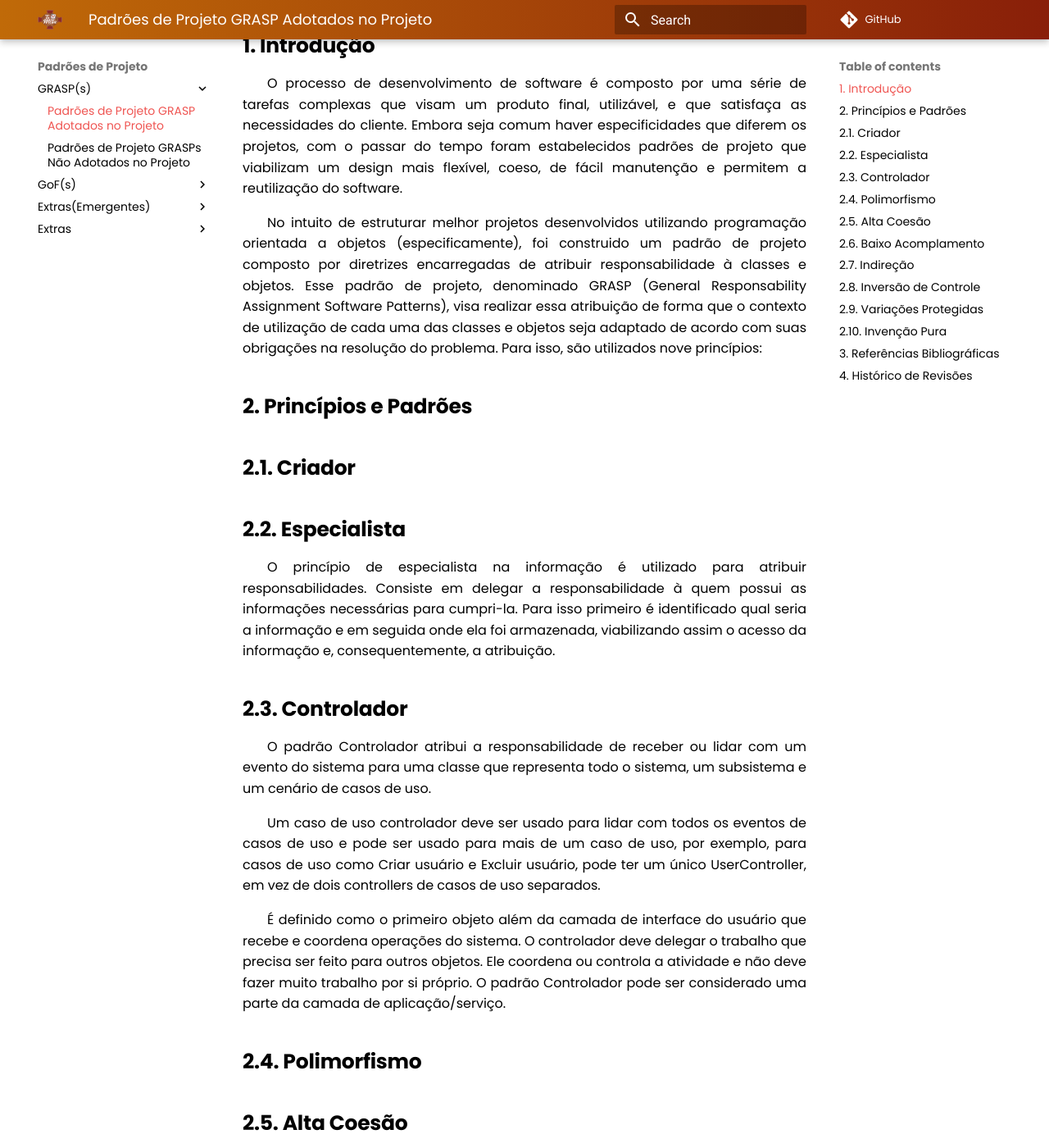
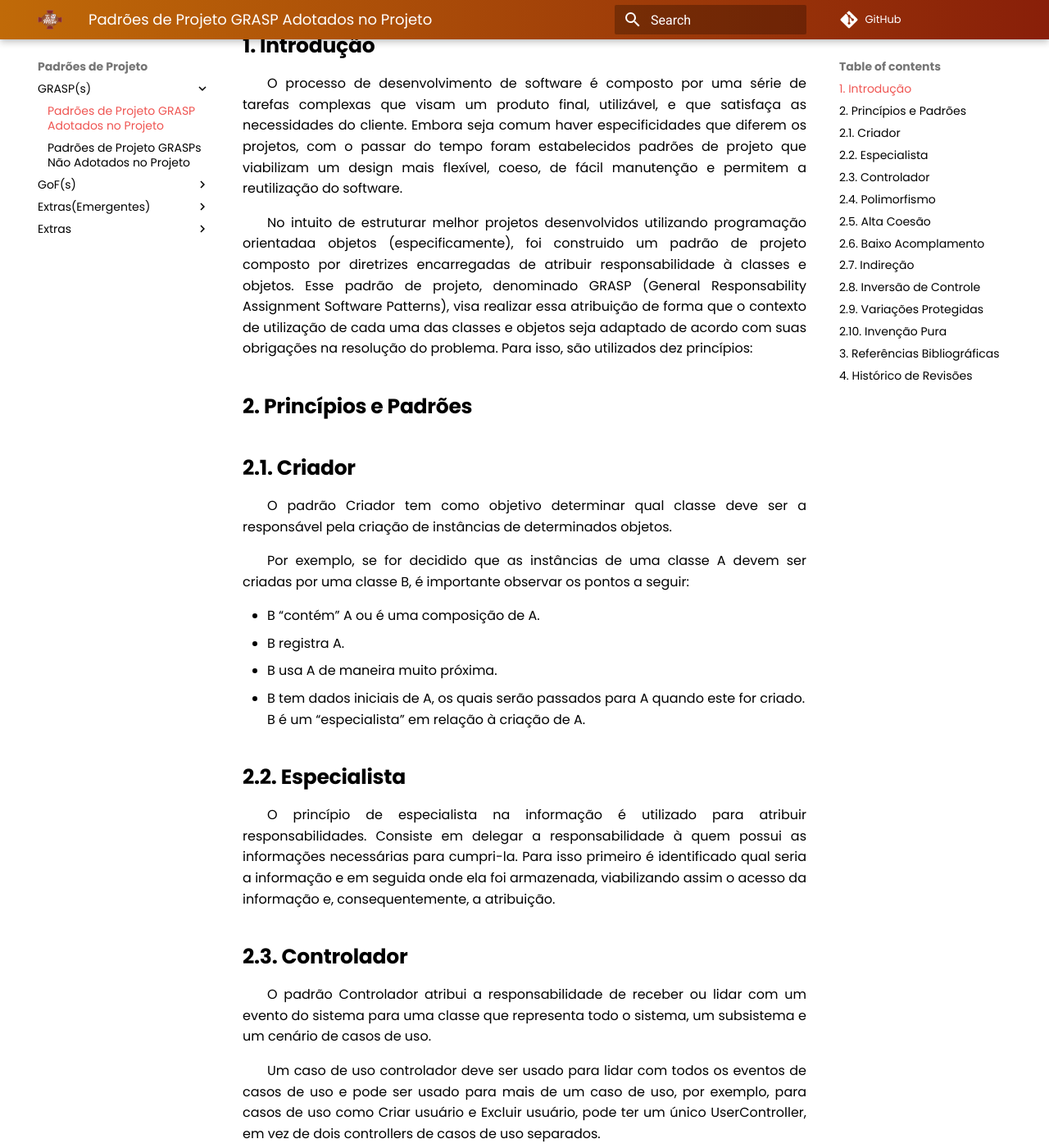
Before and after one commit to UnBArqDsw2021-1/2021.1_G02_TaNaMesa_docs, an MkDocs documentation site: the page built from docs/3-Padroes-de-Projeto/GRASPs/Padroes-Adotados-no-Projeto.md, in a window 1280 px wide and 1400 px high, scrolled down 231 px. Shown: the whole window at 82% size. Built offline with MkDocs 1.6.1 and Material for MkDocs 9.7.7, drawn with Linux system fonts in a browser that asks for light colours; comment, search, counter and statistics services are not loaded; some of the changed text lies outside the part shown.

Commit message:
(#99) Adicionando 3 padrões GRASPs

```diff
--- a/docs/3-Padroes-de-Projeto/GRASPs/Padroes-Adotados-no-Projeto.md
+++ b/docs/3-Padroes-de-Projeto/GRASPs/Padroes-Adotados-no-Projeto.md
@@ -2,10 +2,20 @@
 ## 1. Introdução
 O processo de desenvolvimento de software é composto por uma série de tarefas complexas que visam um produto final, utilizável, e que satisfaça as necessidades do cliente. Embora seja comum haver especificidades que diferem os projetos, com o passar do tempo foram estabelecidos padrões de projeto que viabilizam um design mais flexível, coeso, de fácil manutenção e permitem a reutilização do software.
 
-No intuito de estruturar melhor projetos desenvolvidos utilizando programação orientada a objetos (especificamente), foi construido um padrão de projeto composto por diretrizes encarregadas de atribuir responsabilidade à classes e objetos. Esse padrão de projeto, denominado GRASP (General Responsability Assignment Software Patterns), visa realizar essa atribuição de forma que o contexto de utilização de cada uma das classes e objetos seja adaptado de acordo com suas obrigações na resolução do problema. Para isso, são utilizados nove princípios:
+No intuito de estruturar melhor projetos desenvolvidos utilizando programação orientadaa objetos (especificamente), foi construido um padrão de projeto composto por diretrizes encarregadas de atribuir responsabilidade à classes e objetos. Esse padrão de projeto, denominado GRASP (General Responsability Assignment Software Patterns), visa realizar essa atribuição de forma que o contexto de utilização de cada uma das classes e objetos seja adaptado de acordo com suas obrigações na resolução do problema. Para isso, são utilizados dez princípios:
 
 ## 2. Princípios e Padrões
 ## 2.1. Criador
+O padrão Criador tem como objetivo determinar qual classe deve ser a responsável pela criação
+de instâncias de determinados objetos.
+
+Por exemplo, se for decidido que as instâncias de uma classe A devem ser criadas por uma
+classe B, é importante observar os pontos a seguir:
+
+- B “contém” A ou é uma composição de A.
+- B registra A.
+- B usa A de maneira muito próxima.
+- B tem dados iniciais de A, os quais serão passados para A quando este for criado. B é um “especialista” em relação à criação de A.
 
 ## 2.2. Especialista
 O princípio de especialista na informação é utilizado para atribuir responsabilidades. Consiste em delegar a responsabilidade à quem possui as informações necessárias para cumpri-la. Para isso primeiro é identificado qual seria a informação e em seguida onde ela foi armazenada, viabilizando assim o acesso da informação e, consequentemente, a atribuição.
@@ -18,6 +28,11 @@
 É definido como o primeiro objeto além da camada de interface do usuário que recebe e coordena operações do sistema. O controlador deve delegar o trabalho que precisa ser feito para outros objetos. Ele coordena ou controla a atividade e não deve fazer muito trabalho por si próprio. O padrão Controlador pode ser considerado uma parte da camada de aplicação/serviço.
 
 ## 2.4. Polimorfismo
+O padrão polimorfismo é amplamente conhecido, sendo muito aplicado ao contexto de Programação
+orientada à objeto. Quando se tem duas ou mais classes com comportamentos semelhantes,
+pode-se utilizar um padrão, surgindo assim uma classe abstrata. Sendo que as responsabilidades
+ das ações estão nessa classe abstrata, e as outras classes do sistema surgem dessa abstração.
+ As classes podem ter modos diferentes na implementação dos métodos, dependendo da necessidade.
 
 ## 2.5. Alta Coesão
 Mantém a complexidade controlada através da restrição de atividades que cada elemento é responsável por realizar. A alta coesão é mantida, por exemplo, quando cada classe é fortemente focada e realiza apenas funções relacionadas, sem muitas distinções.
@@ -30,6 +45,9 @@
 Para isso, é proposto atribuir as responsabilidades de modo que o acoplamento entre classes permaneça baixo. Mesmo propondo o baixo acoplamento, não é recomendado um nível extremo dessa medida, quando não há nenhuma relação entre classes. Importante ressaltar também de que subclasses são fortemente acopladas à sua superclasse.
 
 ## 2.7. Indireção
+O princípio Indireção ajuda a manter o baixo acoplamento, delegando responsabilidades através
+de uma classe mediadora. Em suma, evita-se o acomplamento entre duas classes de forma direta.
+Dois componentes não serao interdependentes e sim dependentes da indireçao, possibilitando o reuso quando necessário.
 
 ## 2.8. Inversão de Controle
 Inversão de Controle prega para usarmos o controle das instancias de uma determinada classe ser tratada externamente e não dentro da classe em questão, ou seja, inverter o controle de uma classe delegando para o consumidor da classe. Esse padrão auxilia a seguir os princípios SOLID, princípios esses que auxiliam a diminuir o acoplamento, facilitar a manutenção, facilitar a automação de testes, dentre outros benefícios.
@@ -61,5 +79,6 @@
 ## 4. Histórico de Revisões
 |    Data    | Versão | Descrição       | Autor(es)     |
 | :--------- | :----- | :-------------- | :------------ |
-| 26/08/2021 | 0.1    | Criação do documento e desenvolvimento de tópicos | [Brenda Santos](https://github.com/brendavsantos)  |
+| 26/08/2021 | 0.1    | Criação do documento e desenvolvimento de tópicos | [Brenda Santos](https://github.com/brendavsantos)                               |
 | 28/08/2021 | 0.2    | Desenvolvimento dos padrões Baixo Acoplamento, Controlador e Inversão de Controle | [Tiago Samuel](https://github.com/tsrrodrigues) |
+| 29/08/2021 | 0.3    | Desenvolvimento dos padrões Polimorfismo, Indireção e Criador         | [Eduarda Servidio](https://github.com/ServideoEC)           |
```
